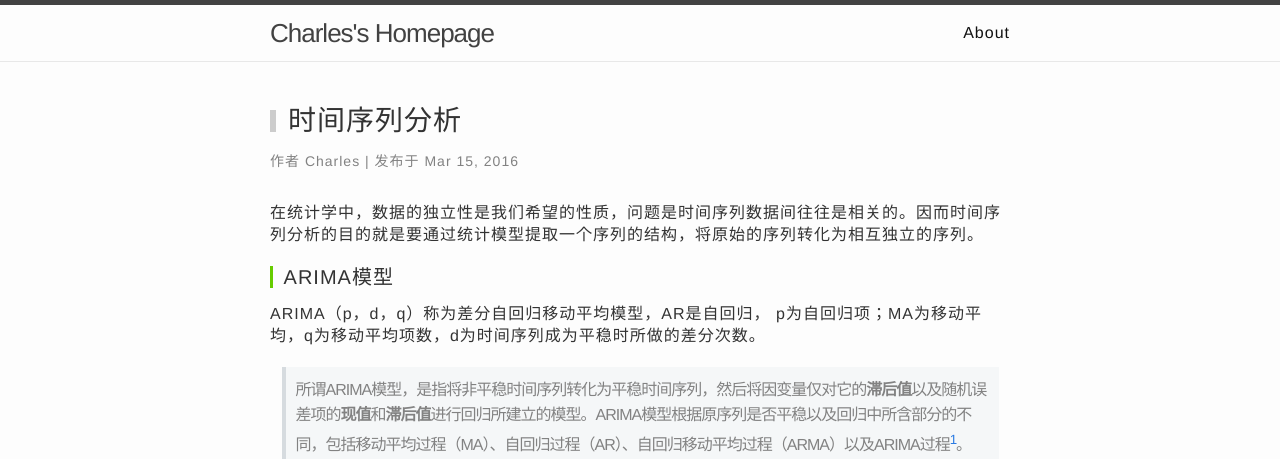
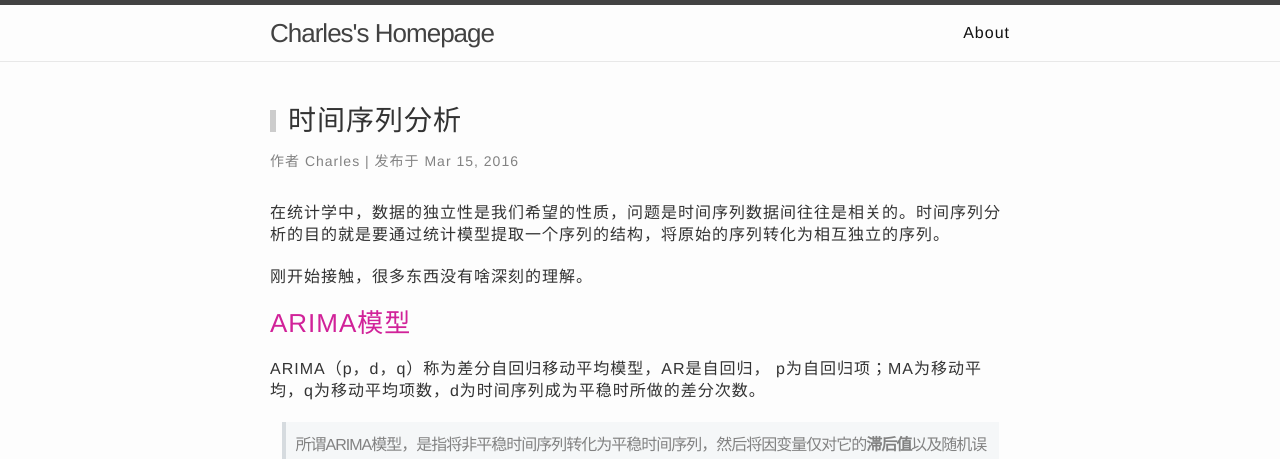
Before and after one commit to charleshm/charleshm.github.io, a Jekyll site: the page built from _posts/2016-03-15-Time-Series.md, in a window 1280 px wide and 1400 px high. Shown: the top 459 px of the window. Built offline with Jekyll 4.4.1, drawn with Linux system fonts in a browser that asks for light colours; some web fonts are replaced; formulas are drawn with MathJax 3; comment, search, counter and statistics services are not loaded; some of the changed text lies outside the part shown.

Commit message:
time series

```diff
--- a/_posts/2016-03-15-Time-Series.md
+++ b/_posts/2016-03-15-Time-Series.md
@@ -7,9 +7,11 @@
 categories: 统计学
 ---
 
-在统计学中，数据的独立性是我们希望的性质，问题是时间序列数据间往往是相关的。因而时间序列分析的目的就是要通过统计模型提取一个序列的结构，将原始的序列转化为相互独立的序列。
+在统计学中，数据的独立性是我们希望的性质，问题是时间序列数据间往往是相关的。时间序列分析的目的就是要通过统计模型提取一个序列的结构，将原始的序列转化为相互独立的序列。
 
-#### ARIMA模型
+刚开始接触，很多东西没有啥深刻的理解。
+
+### ARIMA模型
 ARIMA（p，d，q）称为差分自回归移动平均模型，AR是自回归， p为自回归项；MA为移动平均，q为移动平均项数，d为时间序列成为平稳时所做的差分次数。
 
 > 所谓ARIMA模型，是指将非平稳时间序列转化为平稳时间序列，然后将因变量仅对它的**滞后值**以及随机误差项的**现值**和**滞后值**进行回归所建立的模型。ARIMA模型根据原序列是否平稳以及回归中所含部分的不同，包括移动平均过程（MA）、自回归过程（AR）、自回归移动平均过程（ARMA）以及ARIMA过程[^1]。
@@ -28,6 +30,19 @@
 
 ![此处输入图片的描述][2]
 
+#### MA模型
+一般的滑动平均模型被定义为：
+
+$$Y_t=e_t-\theta_{1}e_{t-1}-\theta_{2}e_{t-2}-\cdots-\theta_{q}e_{t-q} \tag{1}$$
+
+> MA(q)在 t 时刻的值就是白噪声序列 t 到 t-q 共 q+1 个点的线性组合。
+
+我们可以直观的看下 MA(1) 这样一个最简单的模型，
+
+$$Y_t=e_t-\theta e_{t-1}$$
+
+![此处输入图片的描述][3]
+
 ----------
 
 
```
Also changed, not shown: other parts of _posts/2016-03-15-Time-Series.md (+1 -0 lines).
